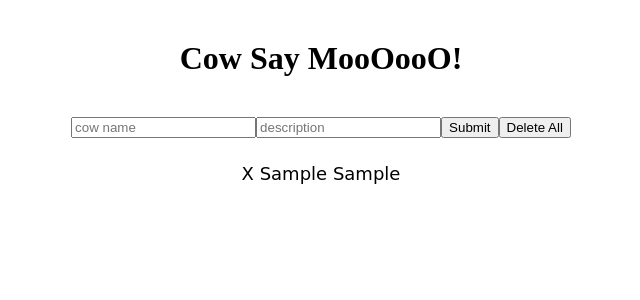
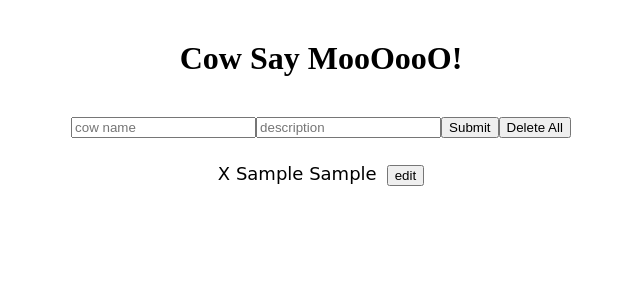
Before and after one commit to dekim2324/cow-app-kim, a React app: page / in a window 1280 px wide. Both pictures are taken after typing "Sample", "Sample" into the empty fields and a click on the input 788 px from the left and 127 px from the top of the page. Shown: the top 300 px of the page, without its empty margins (319-959 px from the left). Built offline with nearby package versions, Linux system fonts and the light colour scheme; no server answers; the HTML template or start-up script is replaced by a standard one.

Commit message:
edit can be made in state, not db yet

```diff
--- a/client/src/components/App.jsx
+++ b/client/src/components/App.jsx
@@ -36,6 +36,21 @@ class App extends Component {
                 return cow.name !== cowname
             })
         })
+    };
+
+    handleEditCow(cowname, newMsg) {
+
+        let newList = this.state.cowList.map(cow => {
+            if(cow.name === cowname) {
+                return {id: cow.id, name: cow.name, description: newMsg}
+            } else {
+                return cow
+            }
+        });
+        console.log(newList)
+        this.setState({
+            cowList: newList
+        });
     }
 
     render() {
@@ -46,7 +61,12 @@ class App extends Component {
                 handleMore={this.handleMore.bind(this)}
                 handleDelete={this.handleDelete.bind(this)}
                 />
-                <CowList handleOneCow={this.handleOneCow.bind(this)} list={this.state.cowList} />
+                <CowList
+                handleOneCow={this.handleOneCow.bind(this)}
+                handleEditCow={this.handleEditCow.bind(this)}
+                list={this.state.cowList}
+
+                />
             </div>
         )
     }
--- a/client/src/components/Cow.jsx
+++ b/client/src/components/Cow.jsx
@@ -1,12 +1,13 @@
 import React, {Component} from 'react';
-// var models = require('../../../server/models/index');
 
 class Cow extends Component {
     constructor(props) {
         super(props);
 
         this.state = {
-            currentCow: this.props.cow.name
+            currentCow: this.props.cow.name,
+            editMode: false,
+            newCow: null
         }
     };
 
@@ -26,25 +27,61 @@ class Cow extends Component {
               }),
         }).then((res) => res)
 
+    };
+
+    handleEdit(e) {
+        this.setState({
+            editMode: true
+        })
+    };
+
+    handleKeyUp(e) {
+
+        if(e.key === 'Enter') {
+            this.setState({
+                editMode: false
+            })
+            console.log(this.state.currentCow)
+            this.props.handleEditCow(this.state.currentCow, this.state.newCow)
+        }
+
+        this.setState({
+            newCow: e.target.value
+        })
     }
 
     render() {
+
+        let theList = {};
+        let theChange = {};
+
+        if(this.state.editMode === false) {
+            theChange.display = 'none'
+        } else  {
+            theList.display = 'none'
+        }
+
+
         return(
             <div style={style}>
             <li>
                 <span onClick={(e) => this.handleOneCowDelete(e)}>X </span>
-                 {this.props.cow.name} {this.props.cow.description}
+                <span style={theList}>{this.props.cow.name} {this.props.cow.description}</span>
+                <input
+                style={theChange}
+                type="text"
+                onKeyUp={(e) => this.handleKeyUp(e)}
+                />
+                 <button
+                 onClick={(e) => {this.handleEdit(e)}}
+                 style={{marginLeft: "10px"}}
+                 >edit</button>
                 </li>
             </div>
         )
     }
 
 }
-// onClick={handleDelete}
-// Cow.propTypes = {
-//     cow: React.PropTypes.object.isRequired
-// }
-
 const style = {
     listStyleType: 'none',
     textAlign: 'center',
--- a/client/src/components/CowList.jsx
+++ b/client/src/components/CowList.jsx
@@ -2,7 +2,7 @@ import React from 'react';
 import Cow from './Cow.jsx';
 
 
-function CowList({ list, handleOneCow }) {
+function CowList({ list, handleOneCow, handleEditCow}) {
     return(
         <div>
              {list.map(cow =>
@@ -10,6 +10,7 @@ function CowList({ list, handleOneCow }) {
                     cow={cow}
                     key={cow.id}
                     handleOneCow={handleOneCow}
+                    handleEditCow={handleEditCow}
                     />
                     )}
         </div>
```
Also changed, not shown: 1 other file (tests, documents, lock files or other folders).
